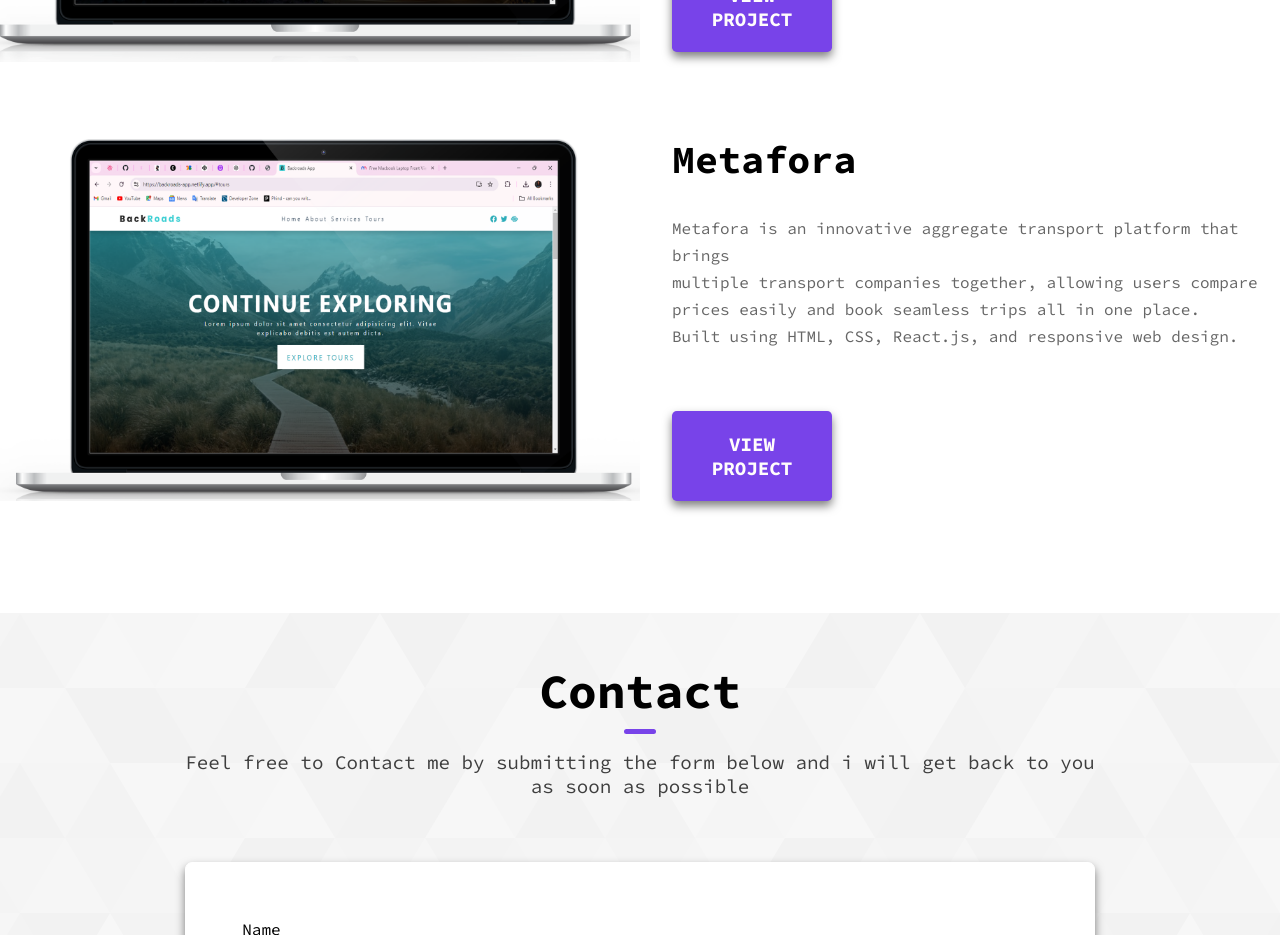
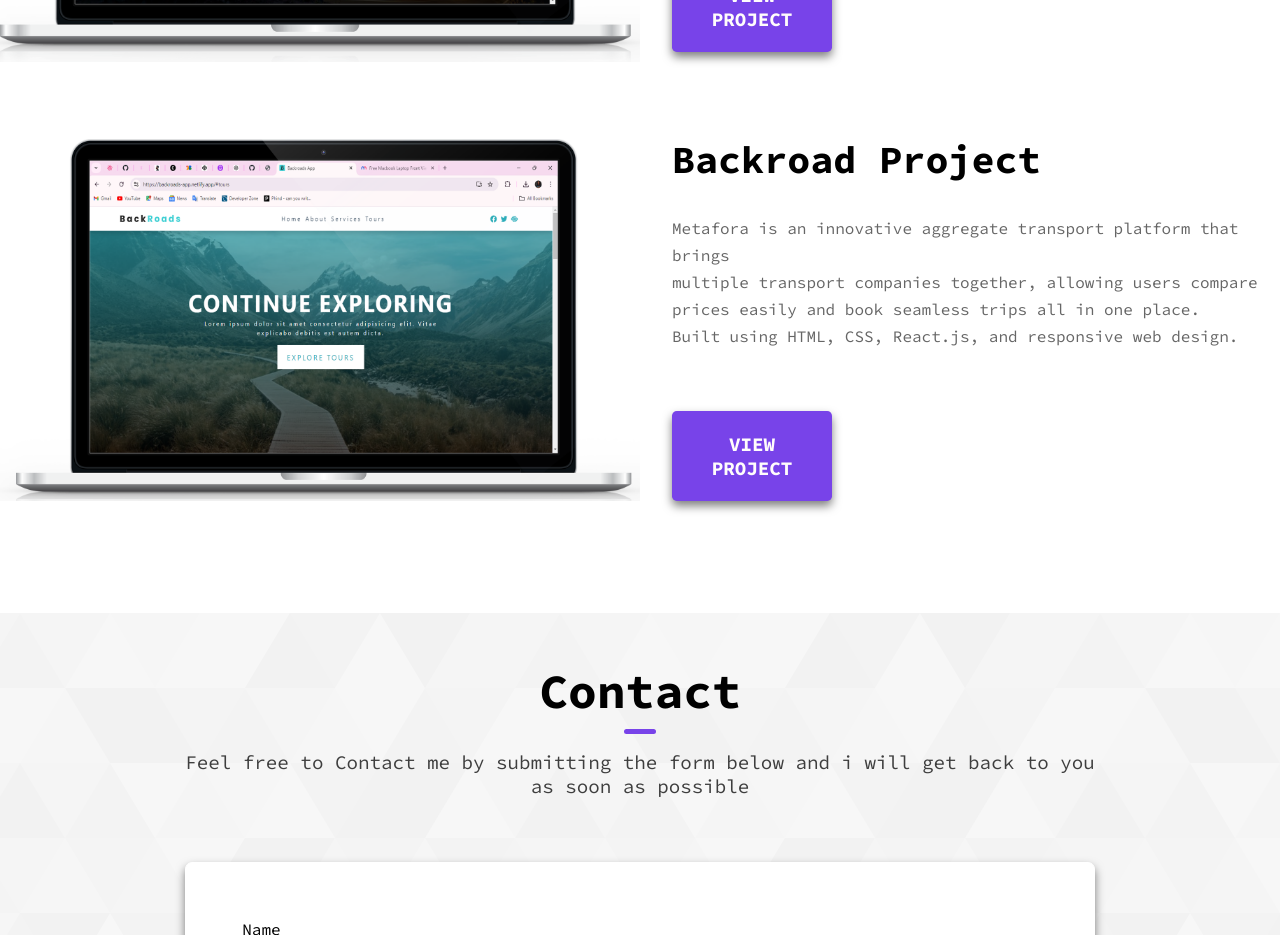
Before and after one commit to Esseh12/Gbenmo_Ese, a React (Create React App) app in the folder gbenmo_ese/: page / in a window 1280 px wide. Shown: the part 2640-3575 px from the top of the page. Built offline with nearby package versions, Linux system fonts and the light colour scheme.

Commit message:
backroads project

```diff
--- a/gbenmo_ese/src/component/project.js
+++ b/gbenmo_ese/src/component/project.js
@@ -42,10 +42,10 @@ const Project = () => {
                             <img src={projectThree} alt="project1" />
                             <div>
                                 <h3>
-                                    Metafora
+                                    Backroad Project
                                 </h3>
                                 <p>Metafora is an innovative aggregate transport platform that brings <br /> multiple transport companies together, allowing users compare <br />  prices easily  and book seamless trips all in one place.<br /> Built using HTML, CSS, React.js, and responsive web design. </p>
-                                <button className="btn main__btn" onClick={() => {window.open('https://metafora-eta.vercel.app/', '_blank')}}>VIEW PROJECT</button>
+                                <button className="btn main__btn">VIEW PROJECT</button>
                             </div>
                         </div>
                     </div>
```
